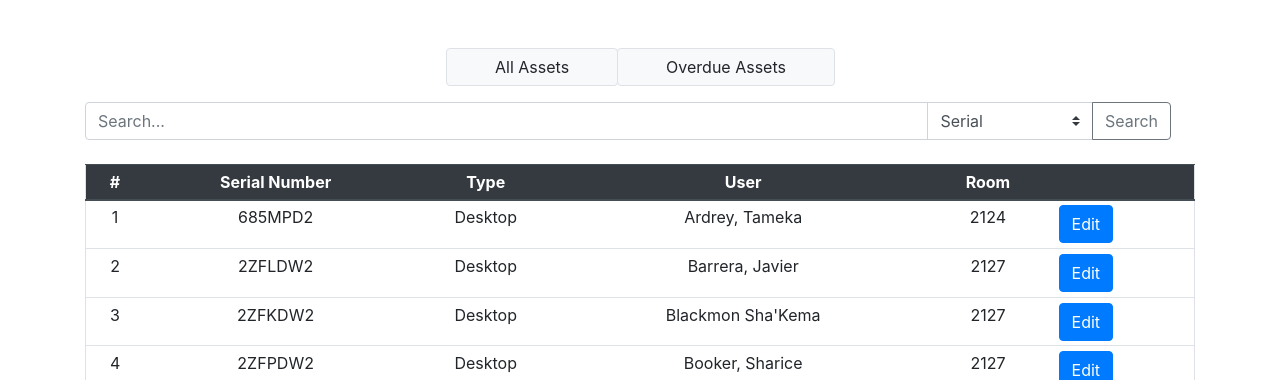
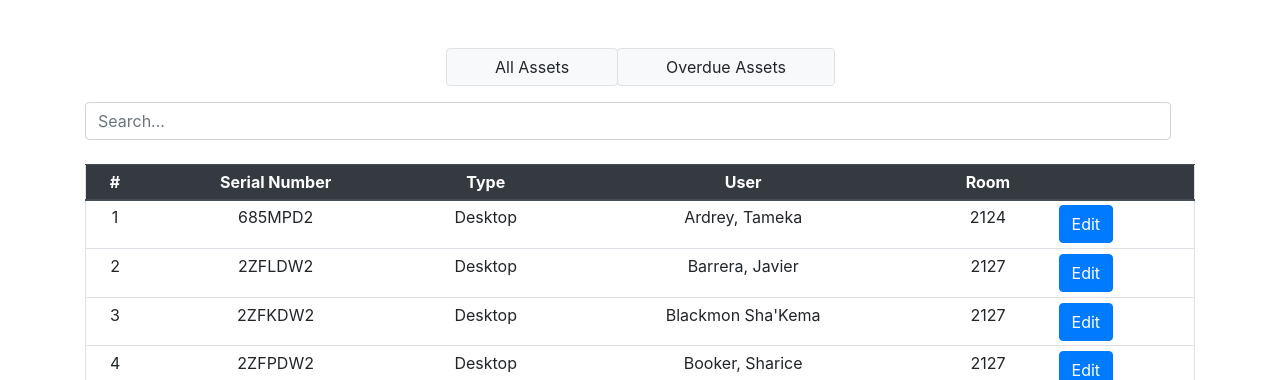
Before and after one commit to jared2021/342-Project, a PHP site: page /php/Dashboard.php in a window 1280 px wide. Shown: the part 56-436 px from the top of the page. Run offline with PHP 8.4, Linux system fonts and the light colour scheme.

Commit message:
Implemented search feature

```diff
--- a/js/Dashboard.js
+++ b/js/Dashboard.js
@@ -2,3 +2,12 @@ function saveIndexFunction(index) {
   saveIndex = index;
   document.getElementById('enterButton').value = saveIndex;
 };
+
+$(document).ready(function(){
+  $("#search-input").on("keyup", function() {
+    var value = $(this).val().toLowerCase();
+    $("#myTable tr").filter(function() {
+      $(this).toggle($(this).text().toLowerCase().indexOf(value) > -1)
+    });
+  });
+});
--- a/php/Dashboard.php
+++ b/php/Dashboard.php
@@ -60,8 +60,9 @@
 
 
     <!-- Bootstrap CSS -->
-    <link rel="stylesheet" href="https://stackpath.bootstrapcdn.com/bootstrap/4.3.1/css/bootstrap.min.css" integrity="sha384-ggOyR0iXCbMQv3Xipma34MD+dH/1fQ784/j6cY/iJTQUOhcWr7x9JvoRxT2MZw1T" crossorigin="anonymous">
-    <link rel="stylesheet" href="../css/Dashboard.css">
+    <link rel="stylesheet" href="https://stackpath.bootstrapcdn.com/bootstrap/4.3.1/css/bootstrap.min.css" integrity="sha384-ggOyR0iXCbMQv3Xipma34MD+dH/1fQ784/j6cY/iJTQUOhcWr7x9JvoRxT2MZw1T" crossorigin="anonymous"/>
+    <link rel="stylesheet" href="../css/Dashboard.css"/>
+      <script src="https://ajax.googleapis.com/ajax/libs/jquery/3.4.1/jquery.min.js"></script>
 
     <title>Assets Dashboard</title>
   </head>
@@ -80,16 +81,6 @@
 
       <div class="input-group pr-4">
         <input type="text" class="form-control test" placeholder="Search..." id="search-input">
-        <select class="custom-select" id="inputGroupSelect04">
-          <option selected value="serial">Serial</option>
-          <option value="username">Username</option>
-          <option value="room">Room</option>
-          <option value="days">Days Late</option>
-          <option value="days">Type</option>
-        </select>
-        <div class="input-group-append">
-          <button class="btn btn-outline-secondary" type="button">Search</button>
-        </div>
       </div>
 
       <div class="table-container mt-3">
@@ -108,7 +99,8 @@
                         <th scope='col' class='text-center'>Days Overdue</th>
                         <th scope='col' class='text-center'></th>
                       </tr>
-                    </thead>";
+                    </thead>
+                   <tbody id=\"myTable\">";
                 foreach ($overDueArray as $arrayKey => $array) {
                   print "<tr>";
                   $index = $arrayKey + 1;
@@ -123,7 +115,8 @@
                 print "
                         <th scope='col' class='text-center'></th>
                       </tr>
-                    </thead>";
+                    </thead>
+                   <tbody id=\"myTable\">";
                 foreach ($assets as $arrayKey => $array) {
                   print "<tr>";
                   $index = $arrayKey + 1;
```
